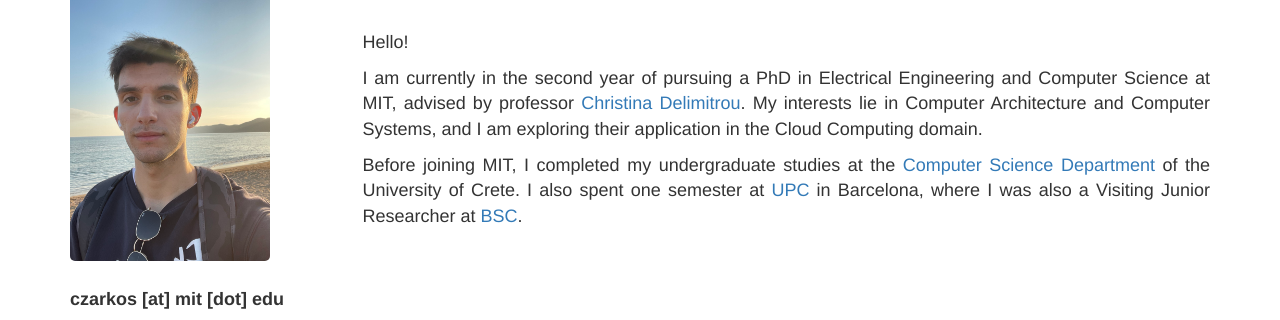
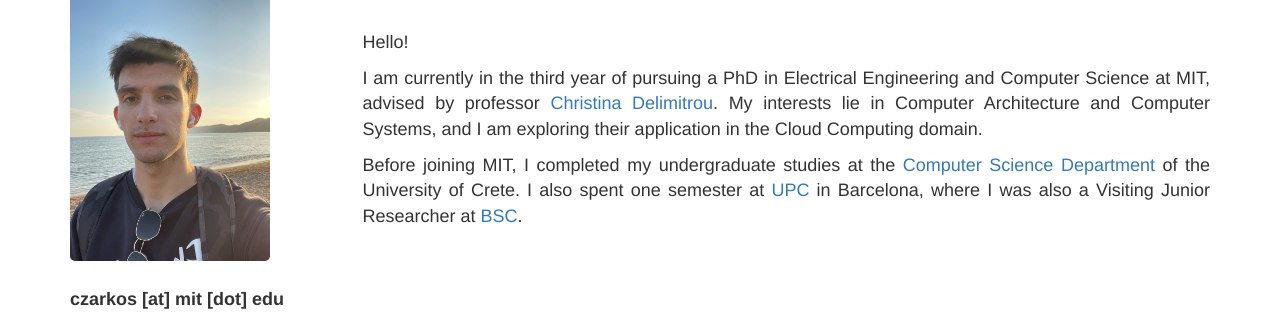
Before and after one commit to czarkos/czarkos.github.io, a plain HTML site: page index.html in a window 1280 px wide. Shown: the part 122-442 px from the top of the page. Drawn offline with nearby package versions, Linux system fonts and the light colour scheme.

Commit message:
Update to PhD year

```diff
--- a/index.html
+++ b/index.html
@@ -62,7 +62,7 @@
 
             <div class="col-md-9" style="margin-top:3%; text-align:justify; font-size: 18px;">
               <p>Hello!</p>
-              <p>I am currently in the second year of pursuing a PhD in Electrical Engineering and Computer Science at MIT, advised by professor
+              <p>I am currently in the third year of pursuing a PhD in Electrical Engineering and Computer Science at MIT, advised by professor
                 <a href="https://people.csail.mit.edu/delimitrou/">Christina Delimitrou</a>. My interests lie in Computer Architecture
                  and Computer Systems, and I am exploring their application in the Cloud Computing domain.</p>
                  <!-- More specifically, I am currently looking at accelerating datacenter software tax through general-purpose hardware.</p> -->
```
